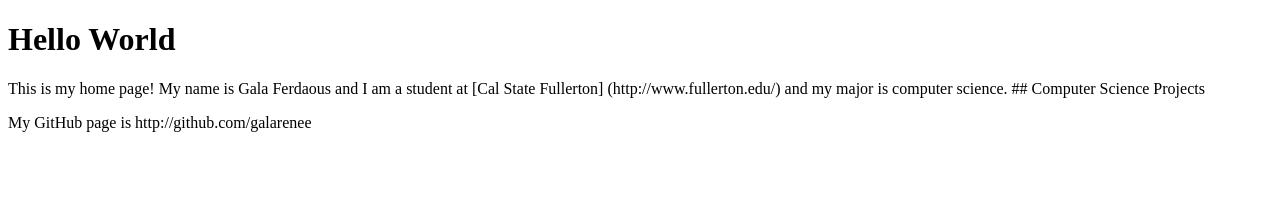
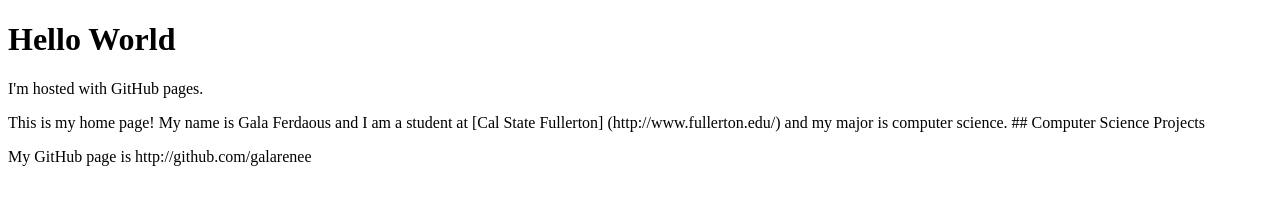
Before and after one commit to GalaRenee/galarenee.github.io, a plain HTML site: page index.html in a window 1280 px wide. Drawn offline with Linux system fonts and the light colour scheme.

Commit message:
Update index.html

```diff
--- a/index.html
+++ b/index.html
@@ -5,6 +5,7 @@
 </head>
 <body>
 <h1>Hello World</h1>
+<p>I'm hosted with GitHub pages.</p>
 <p>This is my home page! My name is Gala Ferdaous and I am a student at [Cal State Fullerton] (http://www.fullerton.edu/) and my major is computer science.
   ## Computer Science Projects
 </p> My GitHub page is http://github.com/galarenee </p>
```
